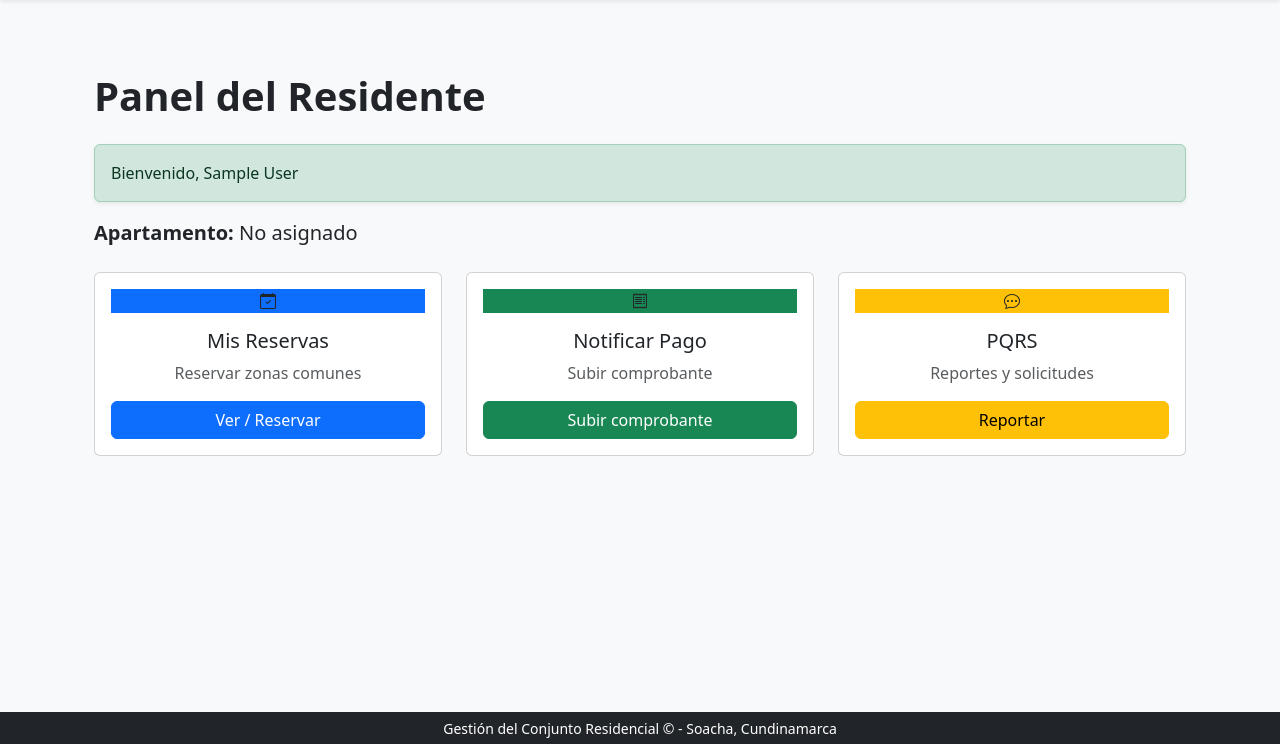
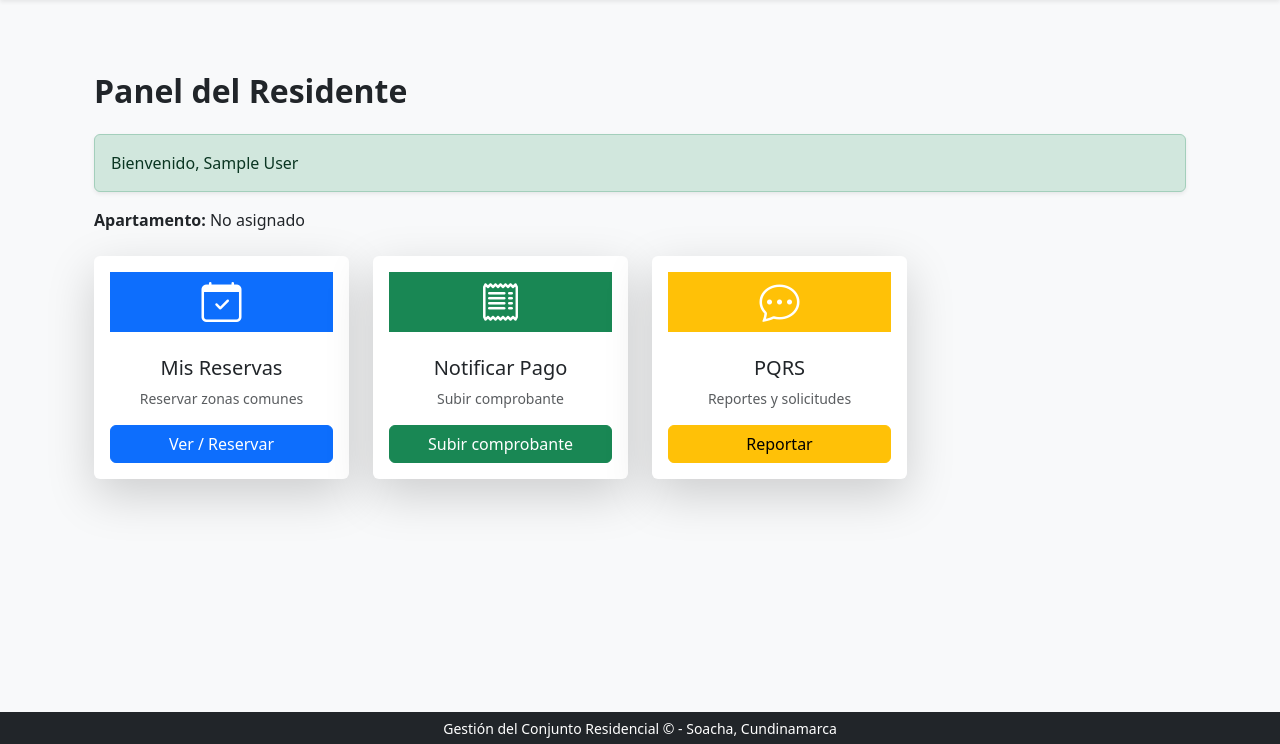
Before and after one commit to Papelcra/conjunto-residencial, a Django app: page / in a window 1280 px wide. Shown: the part 56-800 px from the top of the page. Run offline with Django 5.2, Linux system fonts and the light colour scheme; the visitor is signed in with stand-in values (Sample User, id 1); data comes from the database, SQL or seed files in the repository; some libraries are stand-ins or nearby versions.

Commit message:
Mejorar el diseño del panel del residente: ajustar márgenes, encabezados y estilos de tarjetas

```diff
--- a/templates/dashboard_residente.html
+++ b/templates/dashboard_residente.html
@@ -4,15 +4,15 @@
 
 {% block content %}
 
-<div class="container mt-4">
+<div class="container py-4">
 
-    <h1 class="mb-4 fw-bold">Panel del Residente</h1>
+    <h2 class="mb-4 fw-bold">Panel del Residente</h2>
 
     <div class="alert alert-success shadow-sm">
         Bienvenido, {{ user.get_full_name|default:user.username }}
     </div>
 
-    <div class="mb-4 fs-5">
+    <div class="mb-4">
         <strong>Apartamento:</strong>
         {{ user.apartamento.identificador|default:"No asignado" }}
     </div>
@@ -20,49 +20,62 @@
     <div class="row g-4">
 
         <!-- RESERVAS -->
-        <div class="col-md-4">
-            <div class="card dashboard-card h-100 text-center">
-                <div class="card-body">
-                    <div class="dashboard-icon bg-primary">
-                        <i class="bi bi-calendar-check"></i>
+        <div class="col-lg-3 col-md-6">
+            <div class="card dashboard-card border-0 shadow-lg h-100 text-center hover-lift">
+                <div class="card-body d-flex flex-column justify-content-center">
+
+                    <div class="icon-circle bg-primary text-white mb-4">
+                        <i class="bi bi-calendar-check fs-1"></i>
                     </div>
-                    <h5 class="mt-3">Mis Reservas</h5>
-                    <p class="text-muted">Reservar zonas comunes</p>
-                    <a href="#" class="btn btn-primary w-100">
+
+                    <h5 class="card-title">Mis Reservas</h5>
+                    <p class="text-muted small">Reservar zonas comunes</p>
+
+                    <a href="#" class="btn btn-primary mt-auto">
                         Ver / Reservar
                     </a>
+
                 </div>
             </div>
         </div>
 
-        <!-- PAGOS -->
-        <div class="col-md-4">
-            <div class="card dashboard-card h-100 text-center">
-                <div class="card-body">
-                    <div class="dashboard-icon bg-success">
-                        <i class="bi bi-receipt"></i>
+        <!-- NOTIFICAR PAGO -->
+        <div class="col-lg-3 col-md-6">
+            <div class="card dashboard-card border-0 shadow-lg h-100 text-center hover-lift">
+                <div class="card-body d-flex flex-column justify-content-center">
+
+                    <div class="icon-circle bg-success text-white mb-4">
+                        <i class="bi bi-receipt fs-1"></i>
                     </div>
-                    <h5 class="mt-3">Notificar Pago</h5>
-                    <p class="text-muted">Subir comprobante</p>
-                    <a href="{% url 'pagos:notificar' %}" class="btn btn-success w-100">
+
+                    <h5 class="card-title">Notificar Pago</h5>
+                    <p class="text-muted small">Subir comprobante</p>
+
+                    <a href="{% url 'pagos:notificar' %}"
+                       class="btn btn-success mt-auto">
                         Subir comprobante
                     </a>
+
                 </div>
             </div>
         </div>
 
         <!-- PQRS -->
-        <div class="col-md-4">
-            <div class="card dashboard-card h-100 text-center">
-                <div class="card-body">
-                    <div class="dashboard-icon bg-warning">
-                        <i class="bi bi-chat-dots"></i>
+        <div class="col-lg-3 col-md-6">
+            <div class="card dashboard-card border-0 shadow-lg h-100 text-center hover-lift">
+                <div class="card-body d-flex flex-column justify-content-center">
+
+                    <div class="icon-circle bg-warning text-white mb-4">
+                        <i class="bi bi-chat-dots fs-1"></i>
                     </div>
-                    <h5 class="mt-3">PQRS</h5>
-                    <p class="text-muted">Reportes y solicitudes</p>
-                    <a href="#" class="btn btn-warning w-100">
+
+                    <h5 class="card-title">PQRS</h5>
+                    <p class="text-muted small">Reportes y solicitudes</p>
+
+                    <a href="#" class="btn btn-warning mt-auto">
                         Reportar
                     </a>
+
                 </div>
             </div>
         </div>
```
